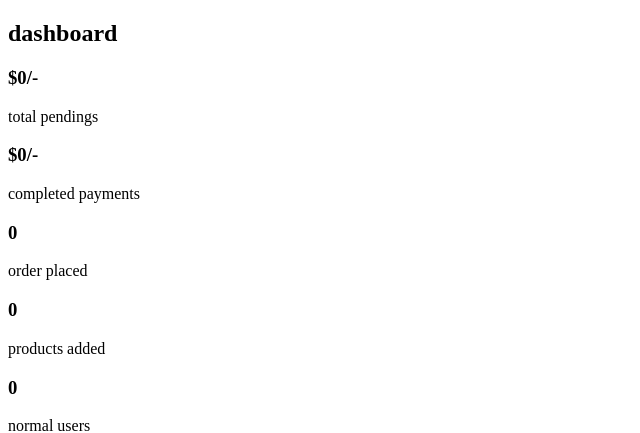
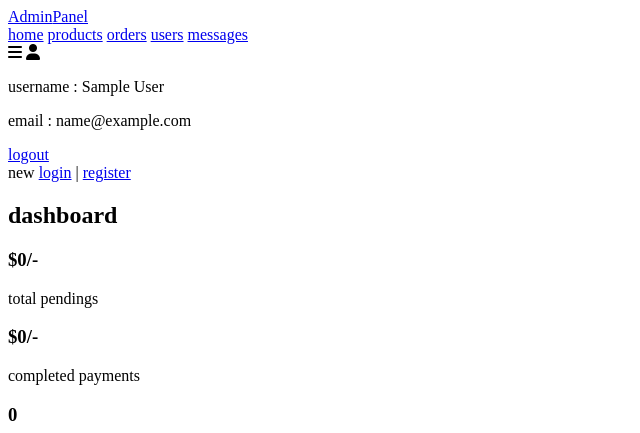
Before and after one commit to NorbertAll/-furnitureStore, a PHP site: page /admin_page.php in a window 1280 px wide. Shown: the top 433 px of the page, without its empty margins (0-640 px from the left). Run offline with PHP 8.4, Linux system fonts and the light colour scheme; the visitor is signed in with stand-in values (Sample User, id 1); data that the repository does not hold is empty; a stand-in replaces the project's code that opens the database connection.

Commit message:
create header toadmin panel

```diff
--- a/admin_header.php
+++ b/admin_header.php
@@ -0,0 +1,42 @@
+<?php
+if (isset($message)) {
+    foreach ($message as $message) {
+        echo '
+      <div class="message">
+         <span>' . $message . '</span>
+         <i class="fas fa-times" onclick="this.parentElement.remove();"></i>
+      </div>
+      ';
+    }
+}
+?>
+
+<header class="header">
+
+    <div class="flex">
+
+        <a href="admin_page.php" class="logo">Admin<span>Panel</span></a>
+
+        <nav class="navbar">
+            <a href="admin_page.php">home</a>
+            <a href="admin_products.php">products</a>
+            <a href="admin_orders.php">orders</a>
+            <a href="admin_users.php">users</a>
+            <a href="admin_contacts.php">messages</a>
+        </nav>
+
+        <div class="icons">
+            <div id="menu-btn" class="fas fa-bars"></div>
+            <div id="user-btn" class="fas fa-user"></div>
+        </div>
+
+        <div class="account-box">
+            <p>username : <span><?php echo $_SESSION['admin_name']; ?></span></p>
+            <p>email : <span><?php echo $_SESSION['admin_email']; ?></span></p>
+            <a href="logout.php" class="delete-btn">logout</a>
+            <div>new <a href="login.php">login</a> | <a href="register.php">register</a></div>
+        </div>
+
+    </div>
+
+</header>
--- a/admin_page.php
+++ b/admin_page.php
@@ -29,7 +29,7 @@
 
 <body>
 
-
+    <?php include 'admin_header.php'; ?>
 
 
     <section class="dashboard">
```
